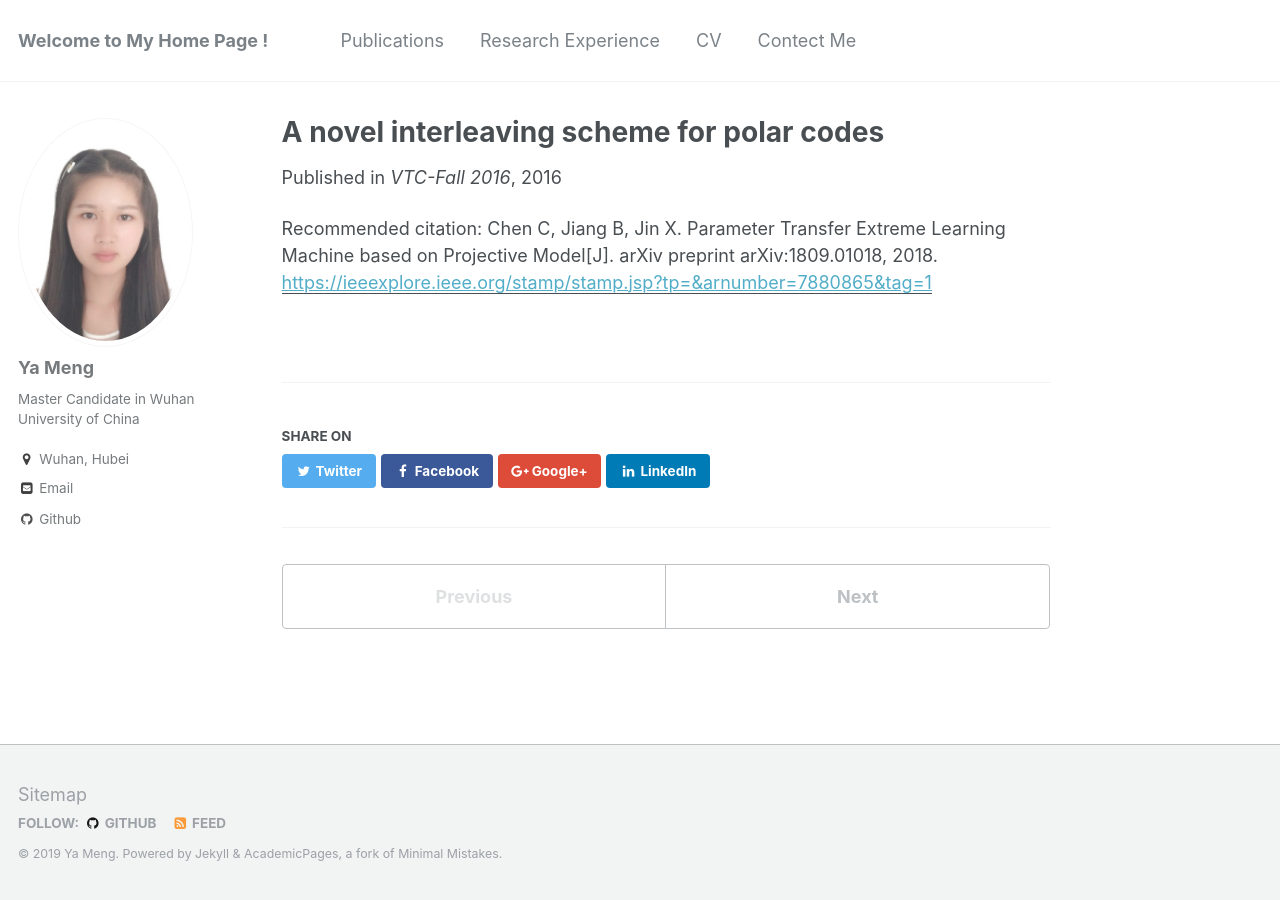
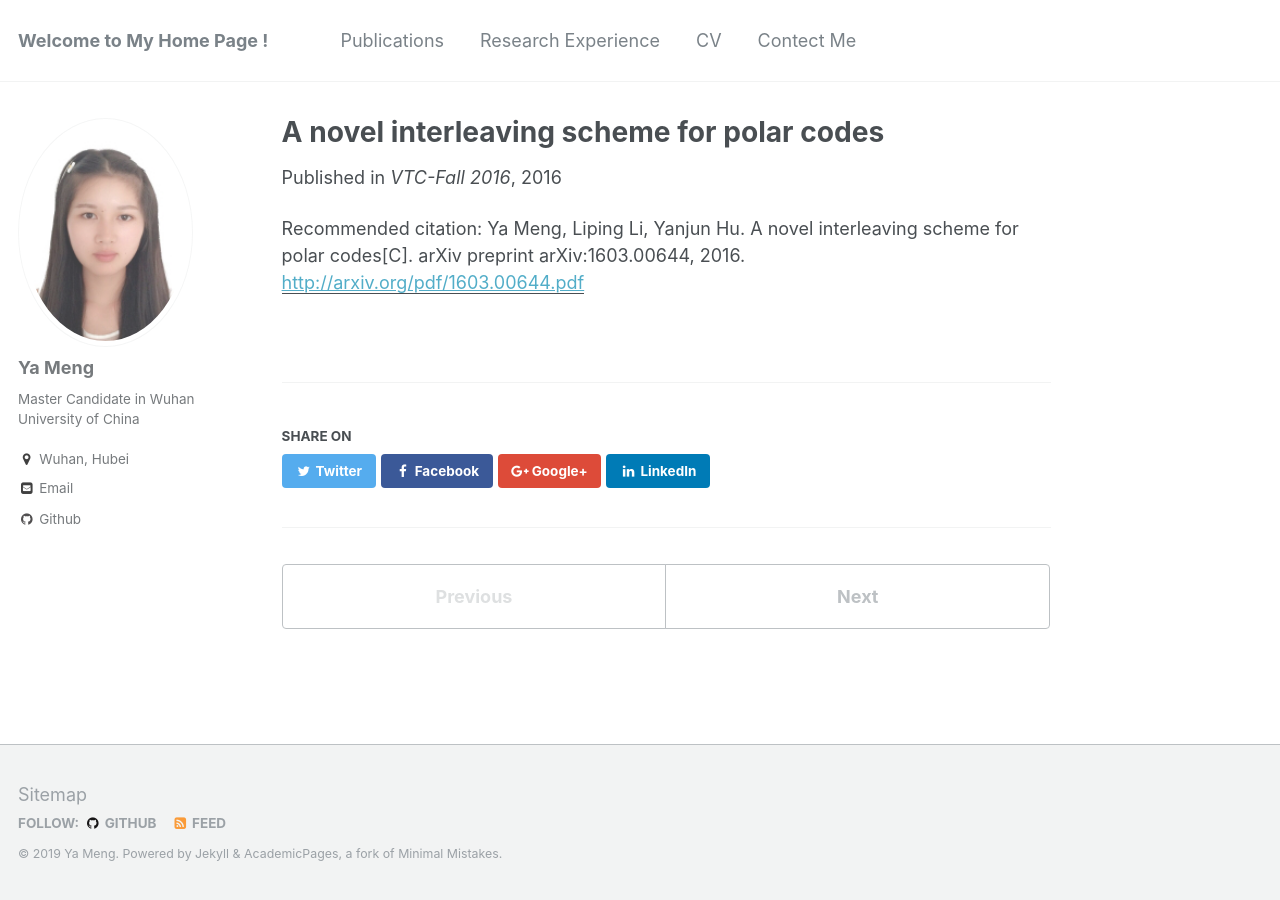
Before and after one commit to mengMia/yameng-ahu.github.io, a Jekyll site: the page built from _publications/2018-paper-2.md, in a window 1280 px wide. Built offline with Jekyll 4.4.1, drawn with Linux system fonts in a browser that asks for light colours.

Commit message:
Update 2018-paper-2.md

```diff
--- a/_publications/2018-paper-2.md
+++ b/_publications/2018-paper-2.md
@@ -2,9 +2,9 @@
 title: "A novel interleaving scheme for polar codes"
 collection: publications
 permalink: /publication/2016-9-18-VTC-Fall
-excerpt: 'Accepted by VTC-Fall 2016, (CCF C, Flagship conference of Neural Networks)'
+excerpt: 'Accepted by VTC-Fall 2016'
 date: 2016-9-18
 venue: 'VTC-Fall 2016'
-paperurl: 'https://ieeexplore.ieee.org/stamp/stamp.jsp?tp=&arnumber=7880865&tag=1'
-citation: 'Chen C, Jiang B, Jin X. Parameter Transfer Extreme Learning Machine based on Projective Model[J]. arXiv preprint arXiv:1809.01018, 2018.'
+paperurl: 'http://arxiv.org/pdf/1603.00644.pdf'
+citation: 'Ya Meng, Liping Li, Yanjun Hu. A novel interleaving scheme for polar codes[C]. arXiv preprint arXiv:1603.00644, 2016.'
 ---
```
